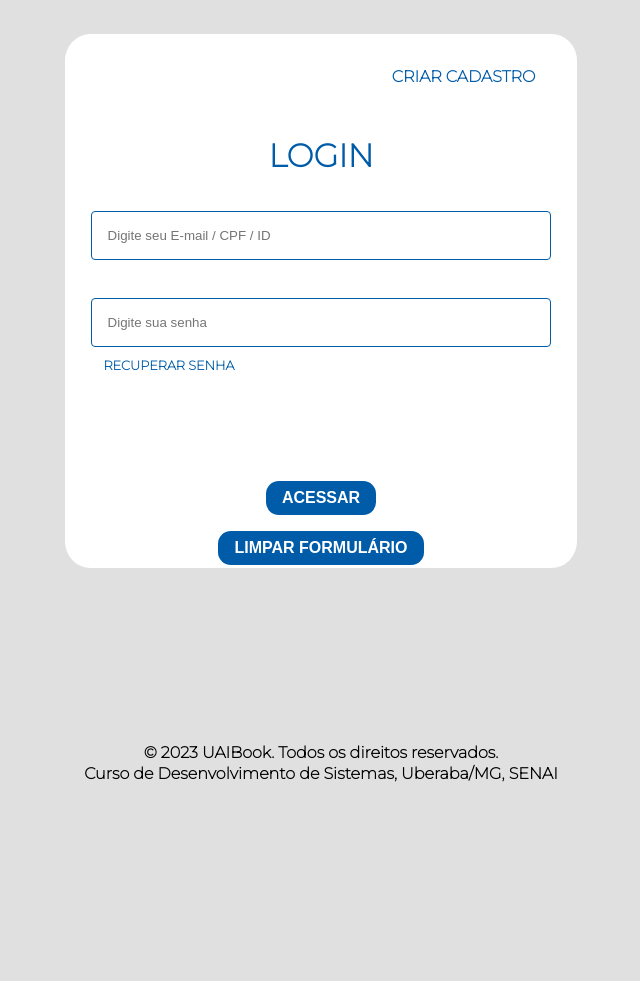
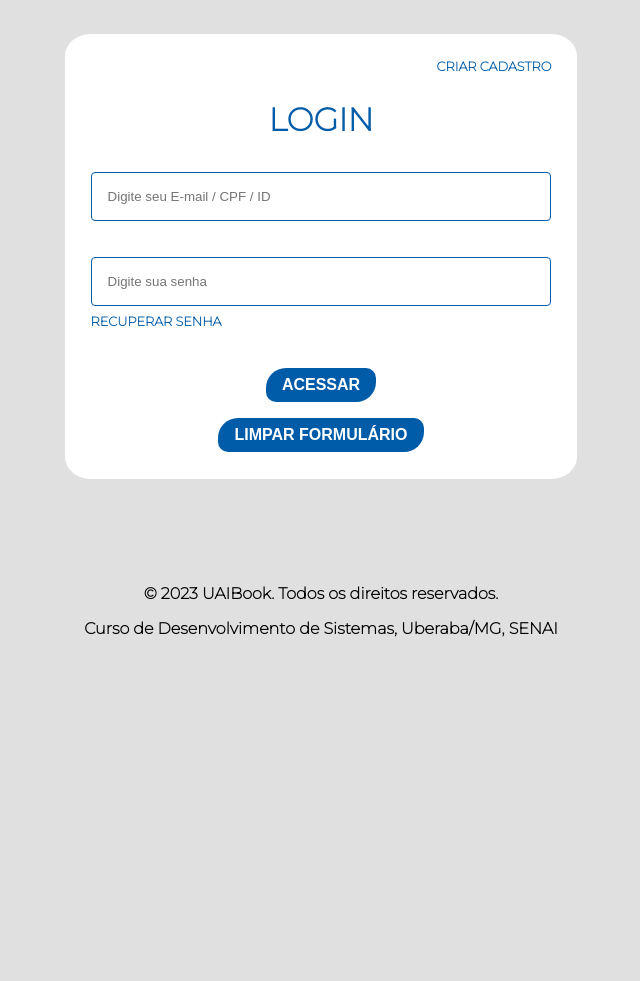
Before and after one commit to LYuri26/Senai-Software, a PHP site: page /login.php in a window 1280 px wide. Shown: the top 981 px of the page, without its empty margins (319-959 px from the left). After the commit the page ends 637 px from the top, so only its background shows below. Run offline with PHP 8.4, Linux system fonts and the light colour scheme.

Commit message:
Modificações CSS
Alterações no menu.css, login.css, página de login e página de menu.

Co-Authored-By: João Victor Martins Deamo <57118631+BatataRaiz@users.noreply.github.com>

```diff
--- a/config/assets/estilos/login.css
+++ b/config/assets/estilos/login.css
@@ -1,10 +1,11 @@
 body {
   background-color: #e0e0e0;
   font-family: 'Montserrat', sans-serif;
+  height: 100%;
   margin: 0;
   padding: 0;
   height: 500px;
-  overflow: hidden;
+  position: relative;
 }
 
 .sair {
@@ -82,7 +83,8 @@ input[type="checkbox"] {
   display: flex;
   flex-direction: column;
   align-items: center;
-  margin-top: 5rem;
+  margin-top: 1rem;
+  margin-bottom: 1em;
 }
 
 button[value="ACESSAR"],
@@ -93,38 +95,28 @@ button[value="ACESSAR"],
   font-weight: bold;
   border: none;
   padding: 0.5em 1em;
-  border-radius: 0.8rem;
+  border-radius: 20px 10px 20px 10px;
   cursor: pointer;
-  transition: background-color 0.1s ease;
   box-sizing: border-box;
   margin-bottom: 1rem;
 }
 
 #botao_limpar:hover {
-  background-color: #c2bcbc;
+  background-color: #0c36be;
 }
 button:hover {
-  background-color: #c2bcbc;
-}
-
-.rodape {
-padding-bottom: 100%;
-  text-align: center;
-  color: black;
-  width: bold;
+  background-color: #0c36be;
 }
 
 .link-button1 {
+  display: flex;
   background-color: transparent;
   color: #005CA9;
-  font-size: 1em;
+  font-size: 0.8em;
   font-weight: bold;
   text-decoration: none;
-  padding: 0.5em 1em;
-  border-radius: 0.8rem;
-  transition: background-color 0.1s ease;
+  padding: 0em 0em 0em 1rem;
   box-sizing: border-box;
-  margin-bottom: 1rem;
   float: right;
 }
 
@@ -139,9 +131,7 @@ padding-bottom: 100%;
   font-size: 0.8em;
   font-weight: bold;
   text-decoration: none;
-  padding: 0.5em 1em;
-  border-radius: 0.8rem;
-  transition: background-color 0.1s ease;
+  padding: 0.3em 0em;
   box-sizing: border-box;
   margin-bottom: 1rem;
   float: left;
@@ -151,12 +141,14 @@ padding-bottom: 100%;
   text-decoration: none;
   text-decoration: underline;
 }
-
-.rodape{
-  padding-top: 11vw;
-  width: bold;
-  color: black;
+footer {
   font-family: 'Montserrat', sans-serif;
-  font-weight: 600;
-  line-height: 5px;
+  bottom: 0;
+  text-align: center;
+  padding-top: 4rem;
+  font-weight: bold;
 }
+.rodape {
+  font-family: 'Montserrat', sans-serif;
+  text-align: center;
+}
--- a/login.php
+++ b/login.php
@@ -30,7 +30,7 @@
       <input type="text" maxlength="42" id="nome" name="usuario" placeholder="Digite seu E-mail / CPF / ID" required onfocus="this.placeholder = ''" onblur="this.placeholder = 'Digite seu E-mail / CPF / ID'" style="text-align: left;"><br>
 
       <label for="curso"></label>
-      <input type="password" maxlength="62" id="senha" name="senha" placeholder="Digite sua senha" required>
+      <input type="password" maxlength="62" id="senha" name="senha" placeholder="Digite sua senha" required onfocus="this.placeholder = ''" onblur="this.placeholder = 'Digite seu E-mail / CPF / ID'" style="text-align: left;">
 
       <div class="link-container">
         <a href="passwrecovery.php" class="link-button2">RECUPERAR SENHA</a>
```
Also changed, not shown: Menu.php (+7 -4 lines), config/assets/estilos/Menu.css (+54 -46 lines).
